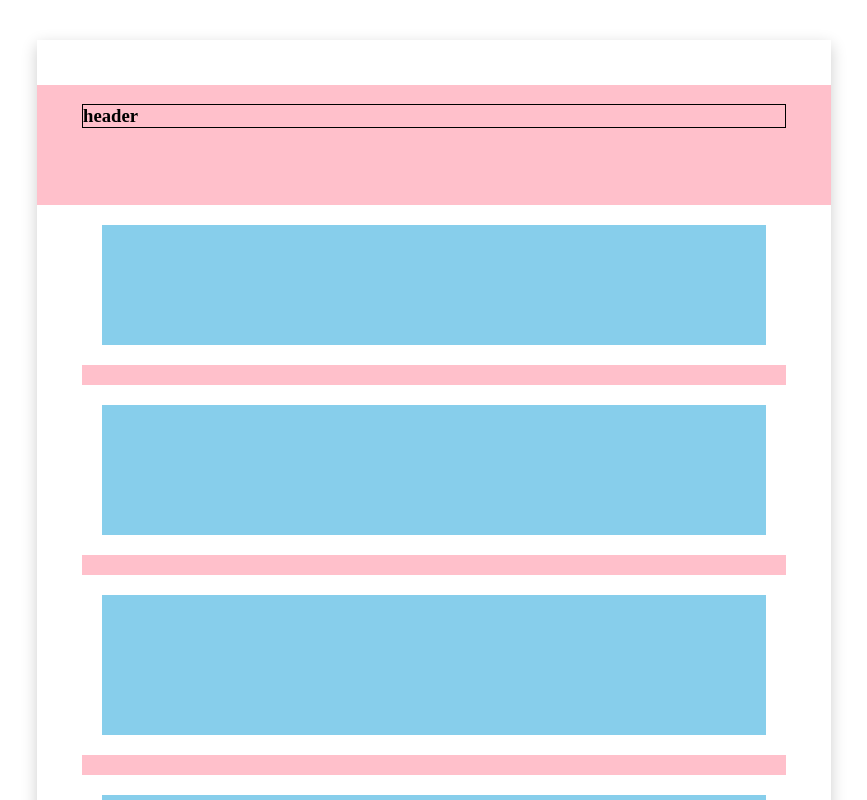
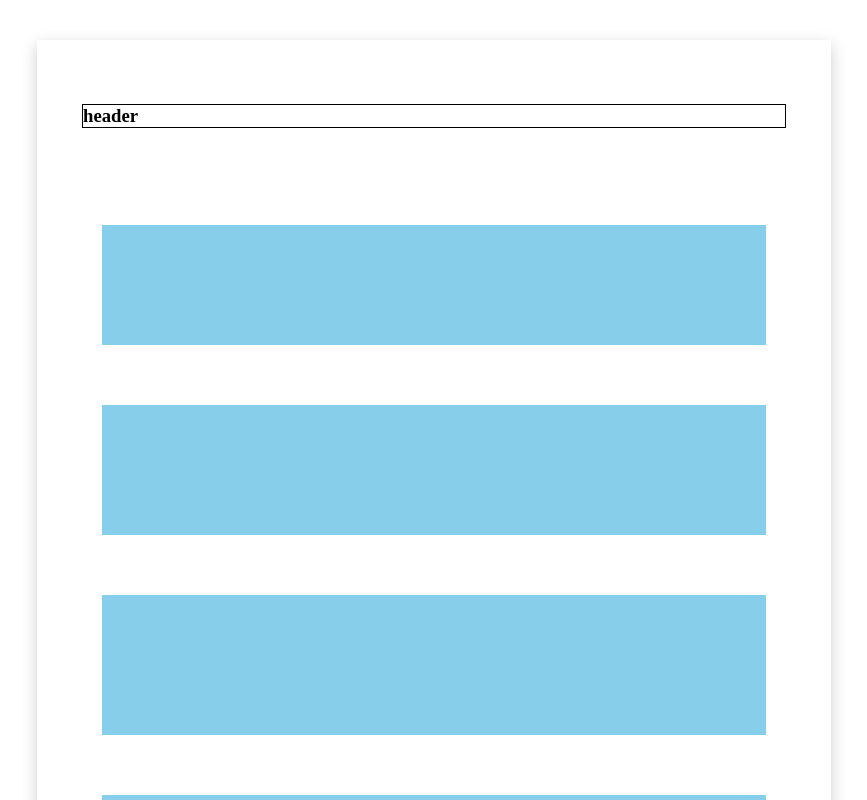
Before and after one commit to Naartti/vue-papers, a Vue app: page / in a window 1280 px wide. Shown: the top 800 px of the page, without its empty margins (206-1073 px from the left). Built offline with nearby package versions, Linux system fonts and the light colour scheme.

Commit message:
Remove space help-color

```diff
--- a/src/components/VuePapers.vue
+++ b/src/components/VuePapers.vue
@@ -214,7 +214,6 @@ export default class VuePapers extends Vue {
 
       &__space {
         position: relative;
-        background-color: pink;
       }
 
       &__header {
```
